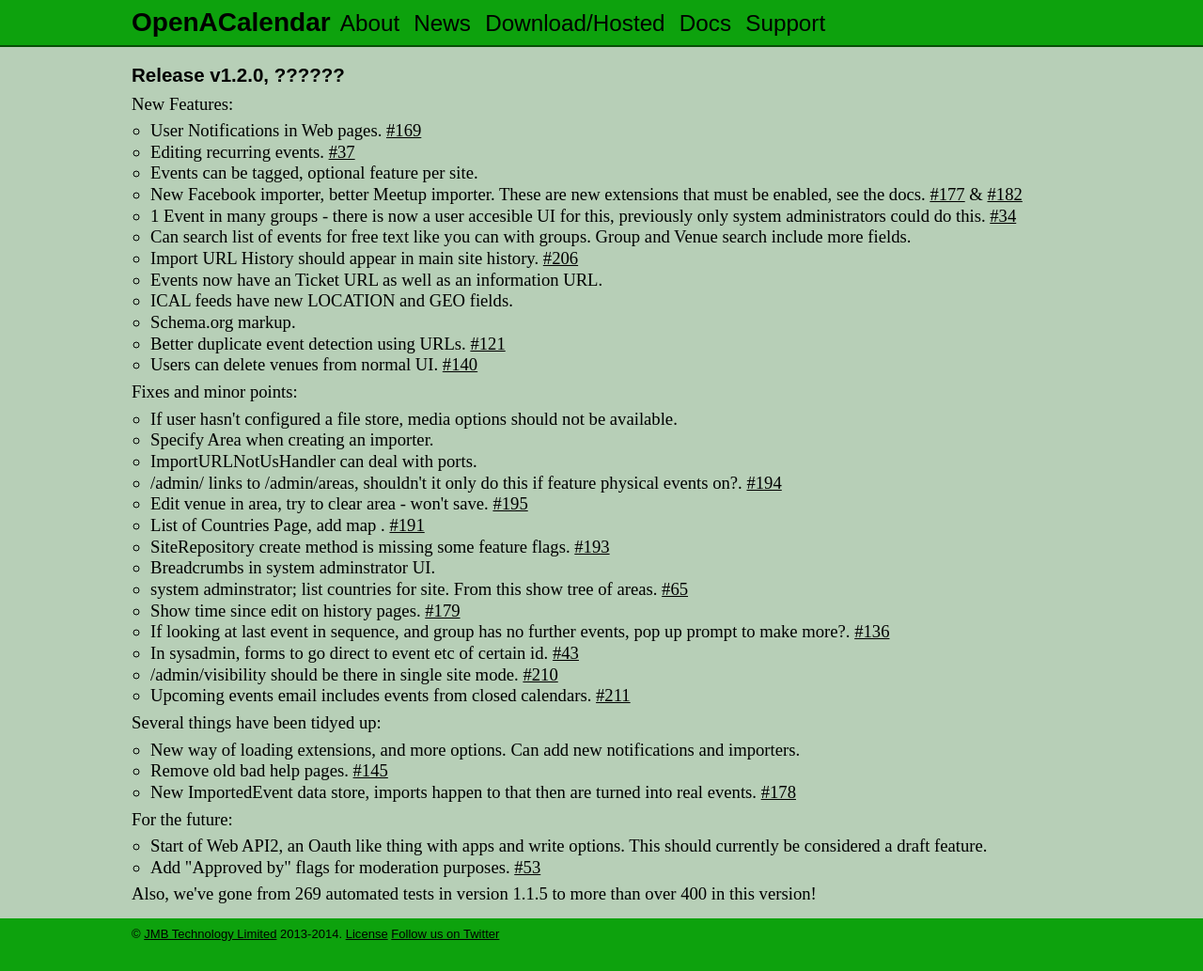
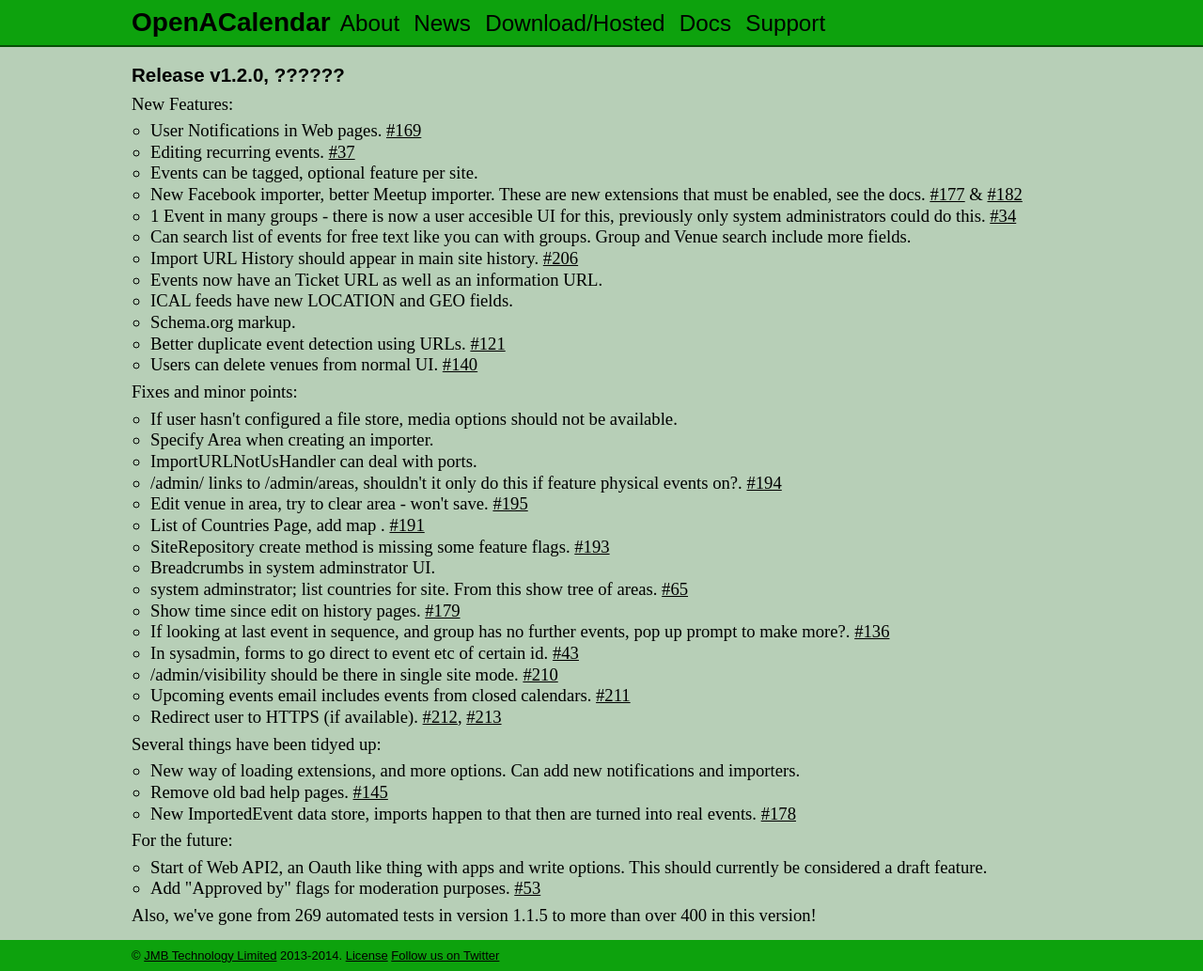
Before and after one commit to OpenACalendar/openacalendar.github.io, a Jekyll site: the page built from release/1.2.0.html, in a window 1280 px wide. Shown: the whole page at 94% size. Built offline with Jekyll 4.4.1, drawn with Linux system fonts in a browser that asks for light colours; Markdown is read by kramdown in place of the engine named in the settings; comment, search, counter and statistics services are not loaded; before the commit the page ends 1010 px from its top, so only the background shows below that.

Commit message:
more work

```diff
--- a/release/1.2.0.html
+++ b/release/1.2.0.html
@@ -41,6 +41,7 @@ title: Release v1.2.0 DRAFT
 	<li>In sysadmin, forms to go direct to event etc of certain id. <a href="https://github.com/OpenACalendar/OpenACalendar-Web-Core/issues/43">#43</a></li>
 	<li>/admin/visibility should be there in single site mode. <a href="https://github.com/OpenACalendar/OpenACalendar-Web-Core/issues/210">#210</a></li>
 	<li>Upcoming events email includes events from closed calendars. <a href="https://github.com/OpenACalendar/OpenACalendar-Web-Core/issues/211">#211</a></li>
+	<li>Redirect user to HTTPS (if available). <a href="https://github.com/OpenACalendar/OpenACalendar-Web-Core/issues/212">#212</a>, <a href="https://github.com/OpenACalendar/OpenACalendar-Web-Core/issues/213">#213</a></li>
 </ul>
 
 
```
